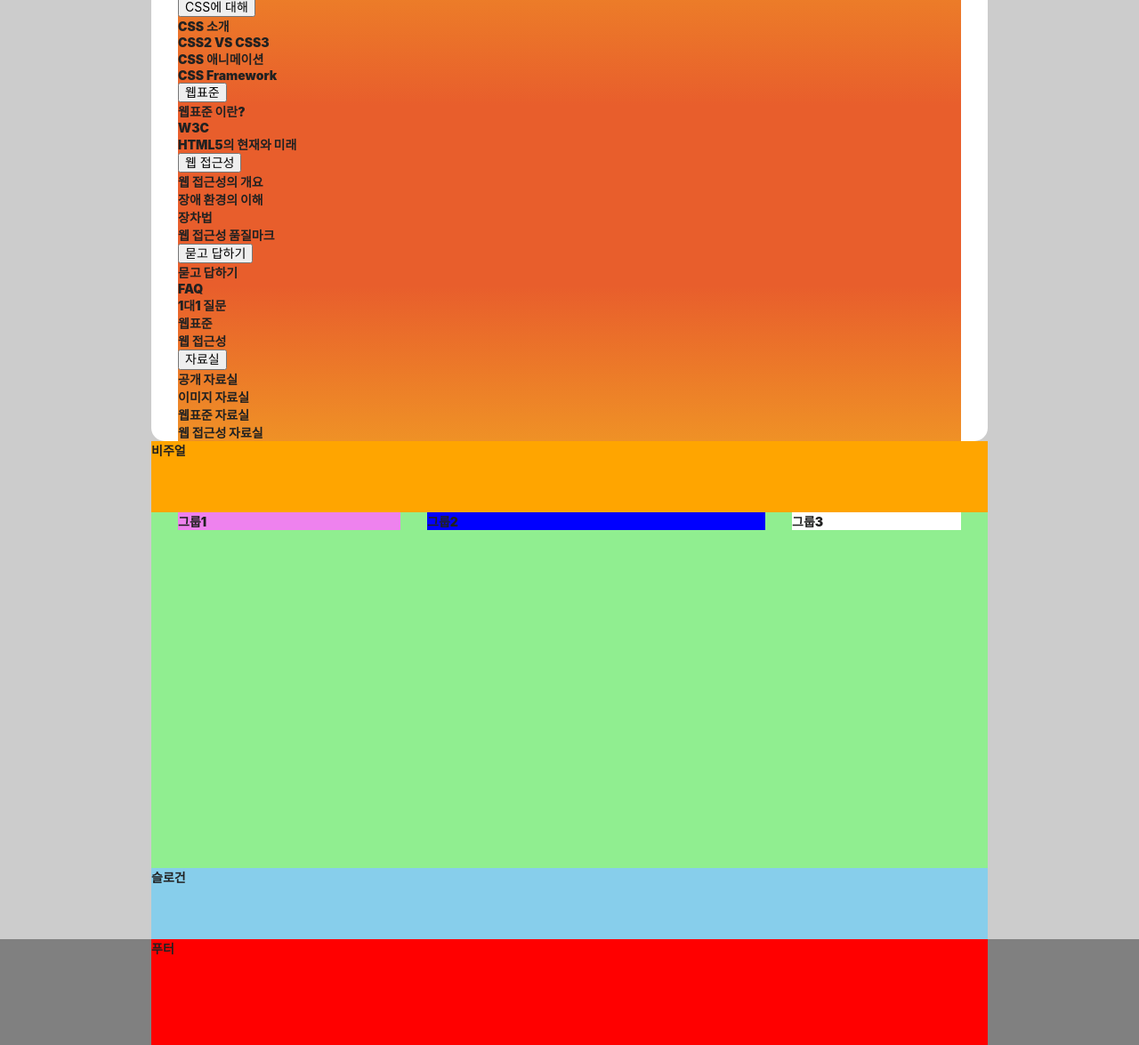
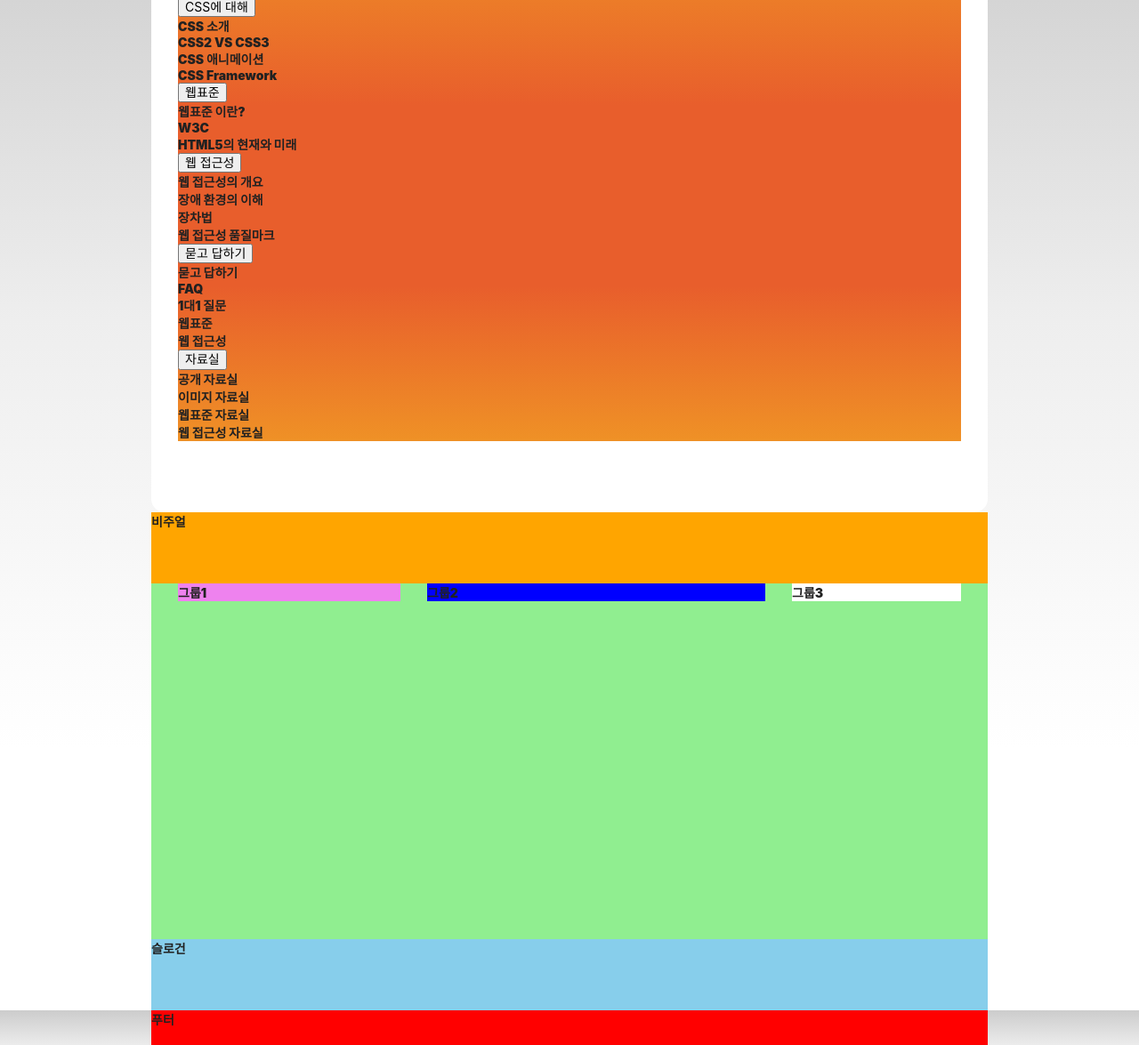
Before and after one commit to imironjin/HTML5, a plain HTML site: page index.html in a window 1280 px wide. Shown: the part 125-1300 px from the top of the page at 89% size. Drawn offline with Linux system fonts and the light colour scheme; a web font is replaced by a local one.

Commit message:
gradient 효과 주기

```diff
--- a/index.html
+++ b/index.html
@@ -24,6 +24,8 @@
       <li><span class="divider" aria-hidden="true">:</span><a href="/">사이트맵</a></li>
       <li><span class="divider" aria-hidden="true">:</span><a href="/">english</a></li>
     </ul>
+    <nav class="navigation">
+    <h2 class="a11y-hidden">메인 메뉴</h2>
     <ul class="menu">
       <li class="menu-item is-active">
         <button type="button" class="menu-button">HTML에 대해</button>
--- a/styles/style.css
+++ b/styles/style.css
@@ -29,7 +29,7 @@ a {
 body {
   font-size: 1.4rem;
   color: #212121;
-  background: #ccc;
+  background: #ccc linear-gradient(to bottom, #ccc 0%, #eee 35%, #fff 70%, #fff 100%);
   font-family: "Pretendard Variable", Pretendard, -apple-system, BlinkMacSystemFont, system-ui, Roboto, "Helvetica Neue", "Segoe UI", "Apple SD Gothic Neo", "Noto Sans KR", "Malgun Gothic", "Apple Color Emoji", "Segoe UI Emoji", "Segoe UI Symbol", sans-serif;
   font-weight: 900;
 }
@@ -87,6 +87,9 @@ body {
 }
 
 /* 메인메뉴 */
+.navigation {
+  padding-bottom: 80px;
+}
 .menu {
   background: #e85e2c
     linear-gradient(
@@ -136,7 +139,7 @@ body {
 }
 /* 푸터 */
 .footer {
-  background: gray;
+  background: #ccc linear-gradient(to bottom, #ccc 0%, #eee 35%, #fff 70%, #fff 100%);
 }
 /* 푸터이너 */
 .footer-inner {
```
